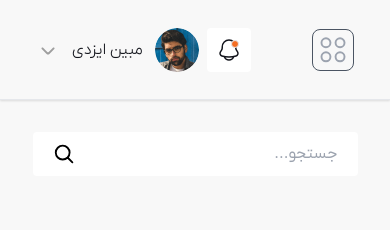
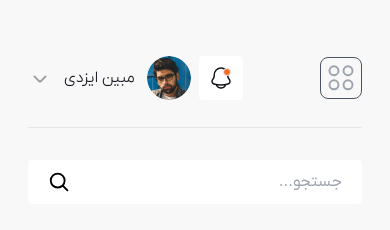
Before and after one commit to mobin-izadi/crypto-dashboard, a website: page public/index.html in a window 390 px wide. Drawn offline with Linux system fonts and the light colour scheme.

Commit message:
fix responsive header

```diff
--- a/public/index.html
+++ b/public/index.html
@@ -9,7 +9,7 @@
 </head>
 
 <body
-    class=" bg-background-light dark:bg-background-dark  min-h-screen grid grid-rows-[auto,1fr] grid-cols-[0,100%] lg:grid-cols-[22.8%,77.2%]  xl:grid-cols-[17.8%,82.2%] ">
+    class=" bg-background-light dark:bg-background-dark  min-h-screen grid grid-rows-[auto,1fr] grid-cols-[0,100%] lg:grid-cols-[22.8%,77.2%]  xl:grid-cols-[17.8%,82.2%] p-7 lg:p-0 ">
     <!-- svg -->
     <svg class="hidden">
         <symbol id="logo" viewBox="0 -0.5 34 34" fill="none" xmlns="http://www.w3.org/2000/svg">
@@ -215,7 +215,7 @@
     </svg>
     <!-- start header -->
     <header
-        class="col-span-1 col-start-2 h-[100px] border-b dark:border-b-background-cardDark shadow-header text-text-primaryLight dark:text-white flex justify-between items-center gap-4 px-9 ">
+        class="col-span-1 col-start-2 h-[100px] border-b dark:border-b-background-cardDark lg:shadow-header text-text-primaryLight dark:text-white flex justify-between items-center gap-4 lg:px-9 ">
         <!-- mobile menu btn -->
         <button class="lg:hidden border p-1 rounded-lg text-gray-400 border-gray-600">
             <svg class="w-8 h-8">
@@ -306,7 +306,7 @@
     <main class="col-span-1 col-start-2 ">
         <!-- search mobile -->
         <div
-            class="flex lg:hidden justify-between items-center h-11 rounded px-5 py-2 bg-white dark:bg-background-cardDark w-10/12 mx-auto mt-8">
+            class="flex lg:hidden justify-between items-center h-11 rounded px-5 py-2 bg-white dark:bg-background-cardDark w-full mx-auto mt-8">
             <input type="text" placeholder="جستجو..." class="w-full h-full outline-none border-none bg-transparent">
             <svg class="w-6 h-6 dark:text-text-primaryDark">
                 <use href="#search"></use>
```
Also changed, not shown: public/styles/app.css.
